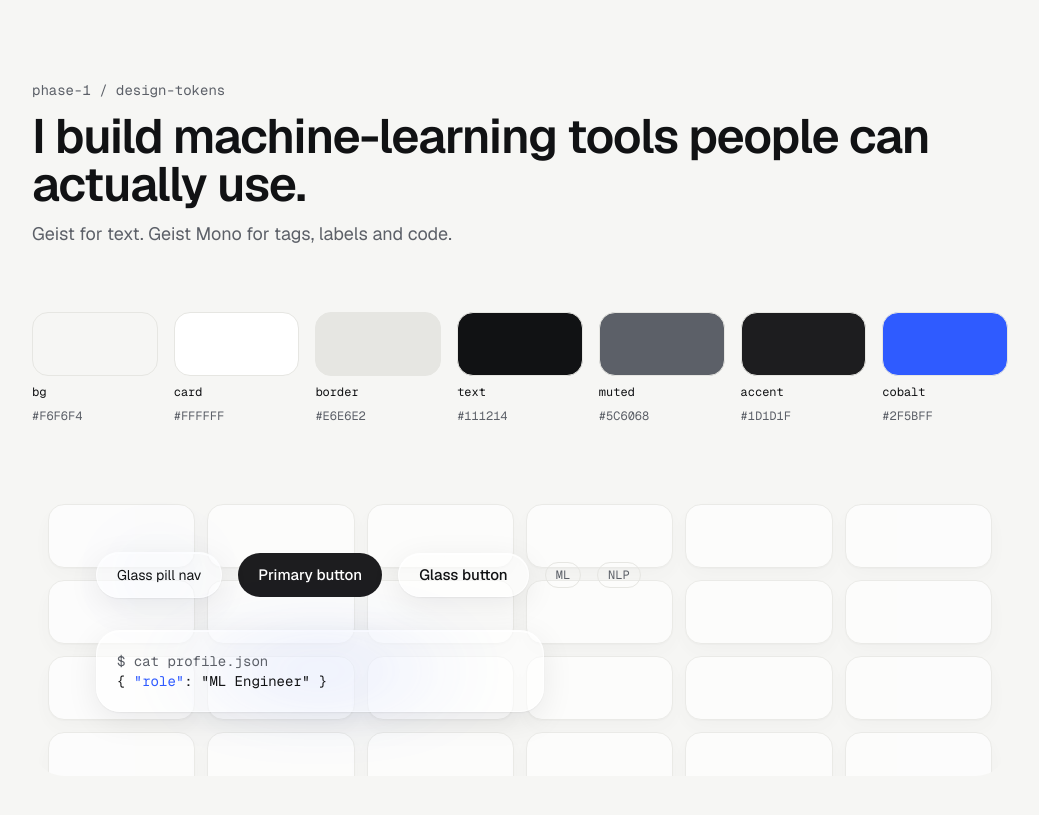
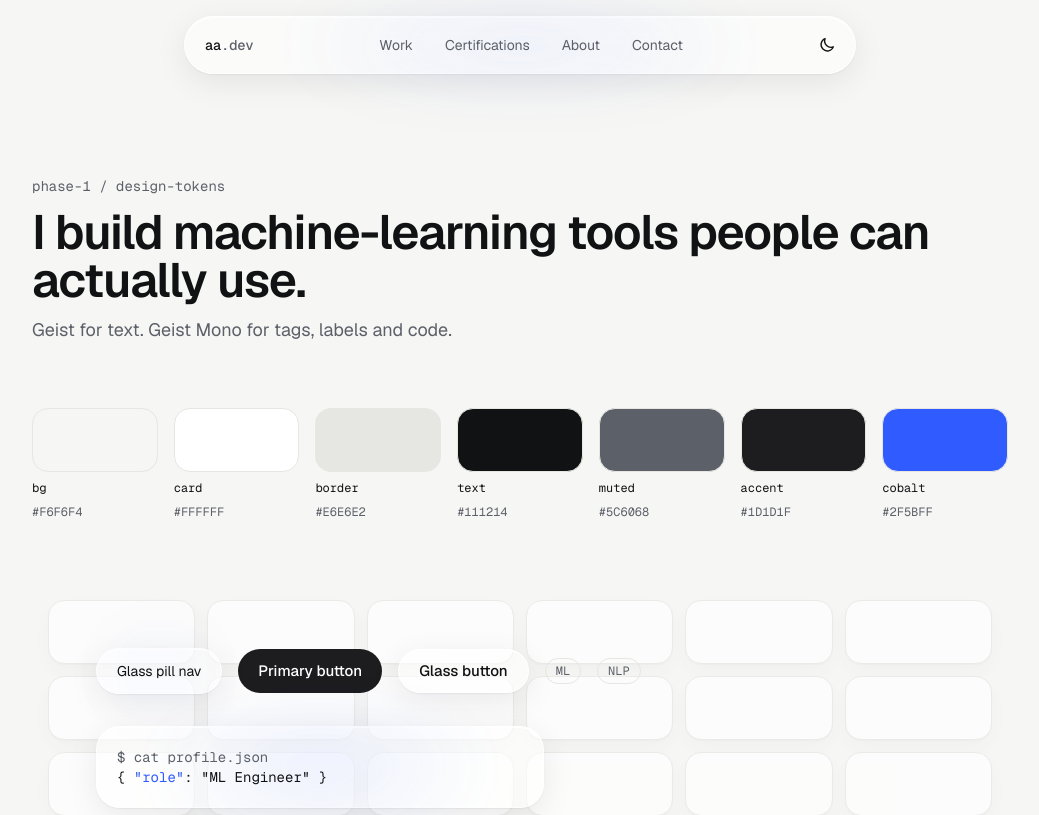
Before and after one commit to AhmedAbdlwhd/Portfolio, a Next.js app: page / in a window 1280 px wide. Shown: the top 815 px of the page, without its empty margins (120-1159 px from the left). Built offline with nearby package versions, Linux system fonts and the light colour scheme.

Commit message:
Wire nav, footer, theme script and skip link into root layout
Co-Authored-By: Claude Opus 5.5 <noreply@anthropic.com>

```diff
--- a/src/app/layout.tsx
+++ b/src/app/layout.tsx
@@ -1,7 +1,11 @@
 import type { Metadata } from "next";
 import { Geist, Geist_Mono } from "next/font/google";
+import Script from "next/script";
+import { Footer } from "@/components/footer";
 import { GlassFilter } from "@/components/glass-filter";
+import { Nav } from "@/components/nav";
 import { site } from "@/lib/site";
+import { themeInitScript } from "@/lib/theme-script";
 import "./globals.css";
 
 const geistSans = Geist({
@@ -21,10 +25,28 @@ export const metadata: Metadata = {
 
 export default function RootLayout({ children }: LayoutProps<"/">) {
   return (
-    <html lang="en" className={`${geistSans.variable} ${geistMono.variable} h-full antialiased`}>
+    // suppressHydrationWarning: the theme script may add `dark` before React loads.
+    <html
+      lang="en"
+      className={`${geistSans.variable} ${geistMono.variable} h-full antialiased`}
+      suppressHydrationWarning
+    >
       <body className="min-h-full flex flex-col">
+        <Script id="theme-init" strategy="beforeInteractive">
+          {themeInitScript}
+        </Script>
+        <a
+          href="#main"
+          className="glass sr-only z-[60] rounded-full px-4 py-2 text-sm focus:not-sr-only focus:fixed focus:left-4 focus:top-4"
+        >
+          Skip to content
+        </a>
         <GlassFilter />
-        {children}
+        <Nav />
+        <main id="main" className="flex-1 pt-24">
+          {children}
+        </main>
+        <Footer />
       </body>
     </html>
   );
--- a/src/app/page.tsx
+++ b/src/app/page.tsx
@@ -12,7 +12,7 @@ const swatches = [
 
 export default function Home() {
   return (
-    <main className="mx-auto w-full max-w-5xl px-6 py-20 space-y-16">
+    <div className="mx-auto w-full max-w-5xl px-6 py-20 space-y-16">
       <header className="space-y-3">
         <p className="font-mono text-sm text-muted">phase-1 / design-tokens</p>
         <h1 className="text-5xl font-semibold tracking-tight">
@@ -58,6 +58,6 @@ export default function Home() {
         <p className="font-mono text-xs text-muted">solid card · 32px corners</p>
         <p className="mt-2 text-2xl font-semibold">Project cards stay solid white.</p>
       </section>
-    </main>
+    </div>
   );
 }
```
